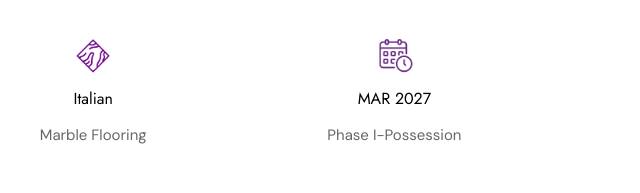
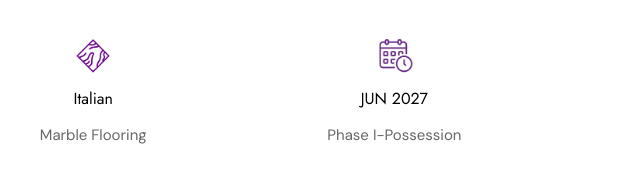
Before and after one commit to sharathchandra652/aero-website, a website: page public/index.html in a window 1280 px wide. Shown: the part 1167-1360 px from the top of the page, 95-735 px from the left. Drawn offline with Linux system fonts and the light colour scheme.

Commit message:
Update Phase I possession date to June 2027

```diff
--- a/public/index.html
+++ b/public/index.html
@@ -283,7 +283,7 @@
                   style="width: 60px; height: 60px; object-fit: contain;">
               </div>
               <h6 class=fs-50>
-                <span>MAR 2027</span>
+                <span>JUN 2027</span>
               </h6>
               <p>Phase I-Possession</p>
             </div>
```
